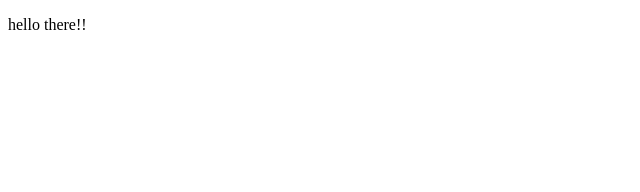
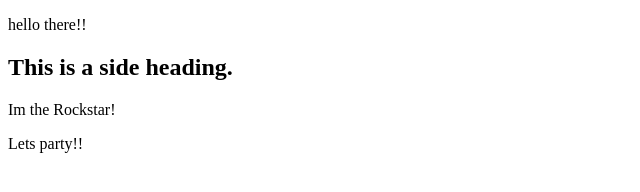
Before and after one commit to Rithvika4788/gitsetgo, a plain HTML site: page file1.html in a window 1280 px wide. Shown: the whole page, without its empty margins (0-640 px from the left). Drawn offline with Linux system fonts and the light colour scheme.

Commit message:
changes made

```diff
--- a/file1.html
+++ b/file1.html
@@ -7,5 +7,8 @@
 </head>
 <body>
     <p>hello there!!</p>
+    <h2>This is a side heading.</h2>
+    <p>Im the Rockstar!</p>
+    <p>Lets party!!</p>
 </body>
 </html>
```
